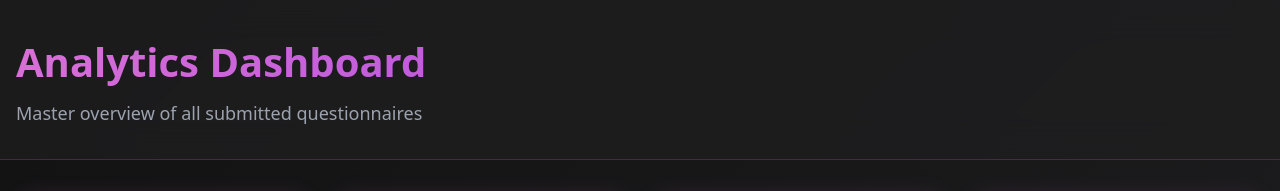
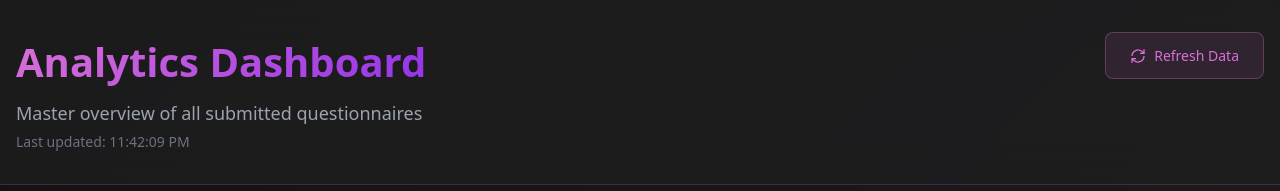
Before and after one commit to martinsvarc/sba-tracking, a Next.js app: page /analytics in a window 1280 px wide. Shown: the top 191 px of the page. Built offline with nearby package versions, Linux system fonts and the light colour scheme; no server answers; the database is empty.

Commit message:
Add real-time updates and refresh functionality to analytics page

```diff
--- a/app/analytics/page.tsx
+++ b/app/analytics/page.tsx
@@ -24,6 +24,8 @@ export default function AnalyticsPage() {
   const [questionnaires, setQuestionnaires] = useState<Questionnaire[]>([])
   const [filteredData, setFilteredData] = useState<Questionnaire[]>([])
   const [loading, setLoading] = useState(true)
+  const [refreshing, setRefreshing] = useState(false)
+  const [lastUpdated, setLastUpdated] = useState<Date | null>(null)
   const [currentPage, setCurrentPage] = useState(1)
   const [sortField, setSortField] = useState<keyof Questionnaire>('createdAt')
   const [sortDirection, setSortDirection] = useState<'asc' | 'desc'>('desc')
@@ -44,15 +46,30 @@ export default function AnalyticsPage() {
     applyFilters()
   }, [questionnaires, filters, sortField, sortDirection])
 
-  const fetchQuestionnaires = async () => {
+  // Refresh data every 30 seconds to catch updates
+  useEffect(() => {
+    const interval = setInterval(() => {
+      fetchQuestionnaires()
+    }, 30000) // 30 seconds
+
+    return () => clearInterval(interval)
+  }, [])
+
+  const fetchQuestionnaires = async (isRefresh = false) => {
+    if (isRefresh) {
+      setRefreshing(true)
+    }
+
     try {
       const response = await fetch('/api/analytics')
       const data = await response.json()
       setQuestionnaires(data)
+      setLastUpdated(new Date())
     } catch (error) {
       console.error('Error fetching questionnaires:', error)
     } finally {
       setLoading(false)
+      setRefreshing(false)
     }
   }
 
@@ -197,6 +214,12 @@ export default function AnalyticsPage() {
           margin: '0 auto',
           padding: '2rem 1rem'
         }}>
+          <div style={{
+            display: 'flex',
+            justifyContent: 'space-between',
+            alignItems: 'flex-start'
+          }}>
+            <div>
               <h1 style={{
                 fontSize: '2.5rem',
                 fontWeight: 'bold',
@@ -215,6 +238,60 @@ export default function AnalyticsPage() {
               }}>
                 Master overview of all submitted questionnaires
               </p>
+              {lastUpdated && (
+                <p style={{
+                  marginTop: '0.25rem',
+                  color: '#6b7280',
+                  fontSize: '0.875rem'
+                }}>
+                  Last updated: {lastUpdated.toLocaleTimeString()}
+                </p>
+              )}
+            </div>
+            <button
+              onClick={() => {
+                fetchQuestionnaires(true)
+              }}
+              style={{
+                display: 'inline-flex',
+                alignItems: 'center',
+                gap: '0.5rem',
+                padding: '0.75rem 1.5rem',
+                border: '1px solid rgba(218, 112, 214, 0.3)',
+                fontSize: '0.875rem',
+                fontWeight: '500',
+                borderRadius: '0.5rem',
+                color: '#da70d6',
+                background: 'rgba(218, 112, 214, 0.1)',
+                cursor: 'pointer',
+                transition: 'all 0.2s'
+              }}
+              onMouseEnter={(e) => {
+                e.currentTarget.style.background = 'rgba(218, 112, 214, 0.2)'
+              }}
+              onMouseLeave={(e) => {
+                e.currentTarget.style.background = 'rgba(218, 112, 214, 0.1)'
+              }}
+            >
+              <svg
+                width="16"
+                height="16"
+                viewBox="0 0 24 24"
+                fill="none"
+                stroke="currentColor"
+                strokeWidth="2"
+                style={{
+                  animation: refreshing ? 'spin 1s linear infinite' : 'none'
+                }}
+              >
+                <path d="M21 2v6h-6"></path>
+                <path d="M3 12a9 9 0 0 1 15-6.7L21 8"></path>
+                <path d="M3 22v-6h6"></path>
+                <path d="M21 12a9 9 0 0 1-15 6.7L3 16"></path>
+              </svg>
+              Refresh Data
+            </button>
+          </div>
         </div>
       </div>
 
```
Lines whose indentation alone changed are shown as unchanged.
